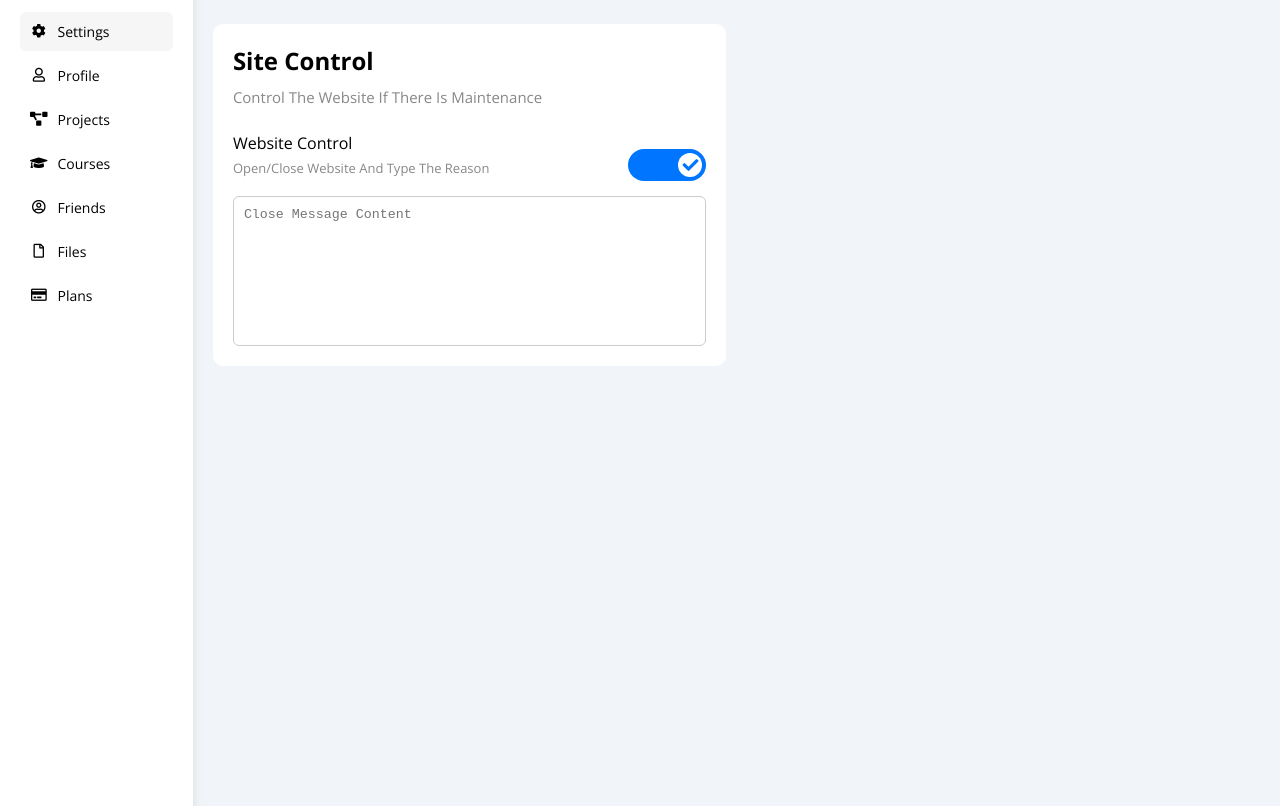
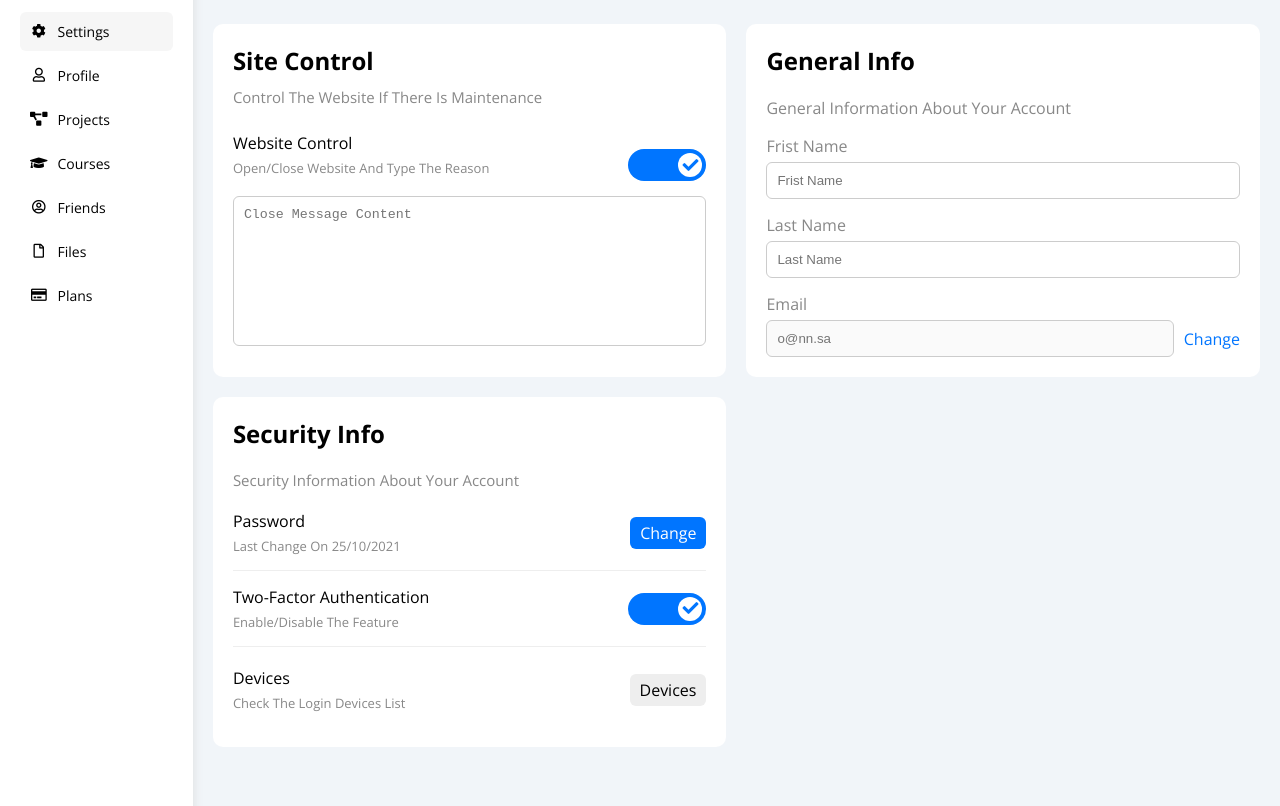
Before and after one commit to HAMZAELMANZARI/Dashboard-To-Do-Tasks, a plain HTML site: page settings.html in a window 1280 px wide. Shown: the part 146-952 px from the top of the page. Drawn offline with nearby package versions, Linux system fonts and the light colour scheme.

Commit message:
Update File

```diff
--- a/CSS/framework.css
+++ b/CSS/framework.css
@@ -140,6 +140,9 @@
 .bg-red {
     background-color: var(--red-color);
 }
+.bg-gery {
+    background-color: #eee;
+}
 .c-white {
     color: #fff;
 }
--- a/CSS/master.css
+++ b/CSS/master.css
@@ -676,9 +676,25 @@ ul {
     content: "\f00c";
     left: 50px;
     color: var(--blue-color);
-
 }
 /* End Settings */
+/* Start General */
+.general input {
+    border: var(--main-border);
+}
+.general input:focus::placeholder {
+    opacity: 0;
+}
+.general input:focus {
+    outline:none;
+}
+/* End General */
+/* Start Security */
+.security .sec-box:not(:last-of-type) {
+    border-bottom: 1px solid #eee;
+    padding-bottom: 15px;
+}
+/* End Security */
 @keyframes change-color {
     from {
         background-color: var(--blue-color);
--- a/settings.html
+++ b/settings.html
@@ -103,9 +103,48 @@
                     </div>
                     <textarea class="close-message b-none p-10 rad-6 d-block w-full" placeholder="Close Message Content"></textarea>
                 </article>
-
+                <article class="general p-20 bg-white rad-10">
+                    <h2 class="mt-0 mb-20">General Info</h2>
+                    <p class="c-grey">General Information About Your Account</p>
+                    <label class="c-grey d-block mb-5">Frist Name</label>
+                    <input class="w-full mb-15 p-10 rad-6" type="text" placeholder="Frist Name">
+                    <label class="c-grey d-block mb-5"> Last Name</label>
+                    <input class="w-full mb-15 p-10 rad-6" type="text" placeholder="Last Name">
+                    <label class="c-grey d-block mb-5">Email</label>
+                    <div class="between-flex">
+                        <input class="rad-6 p-10 mr-10 w-full" type="email" placeholder="o@nn.sa" disabled>
+                        <a href="#" class="b-none c-blue fs-16 bg-white">Change</a>
+                    </div>
+                </article>
+                <article class="security p-20 bg-white rad-10">
+                    <h2 class="mt-0 mb-20">Security Info</h2>
+                    <p class="c-grey fs-15 mb-20 mt-0">Security Information About Your Account</p>
+                    <div class="sec-box between-flex mb-15">
+                        <div>
+                            <span>Password</span>
+                            <p class="c-grey mt-5 mb-0 fs-13">Last Change On 25/10/2021</p>
+                        </div>
+                        <a class="button bg-blue c-white btn-shape" href="#">Change</a>
+                    </div>
+                    <div class="sec-box between-flex mb-20">
+                        <div>
+                            <span>Two-Factor Authentication</span>
+                            <p class="c-grey mt-5 mb-0 fs-13">Enable/Disable The Feature</p>
+                        </div>
+                        <label class="d-flex">
+                            <input class="toggle-checkbox" type="checkbox" checked="">
+                            <div class="toggle-switch"></div>
+                        </label>
+                    </div>
+                    <div class="sec-box between-flex mb-15">
+                        <div>
+                            <span>Devices</span>
+                            <p class="fs-13 c-grey mt-5 mb-0">Check The Login Devices List</p>
+                        </div>
+                        <a class="btn-shape bg-gery c-black" href="#">Devices</a>
+                    </div>
+                </article>
             </section>
-
         </main>
     </div>
 </body>
```
